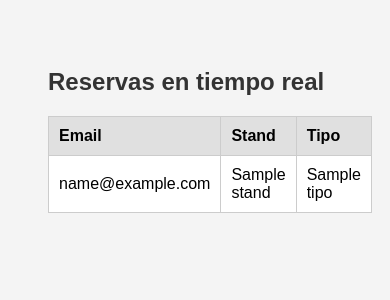
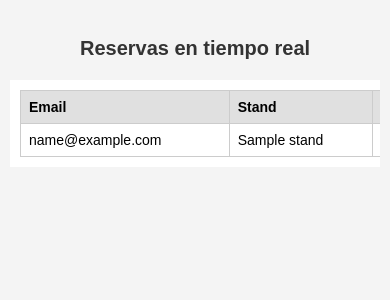
Before and after one commit to dcondor800/apa-reservas, a Flask app: template templates/admin.html in a window 390 px wide. Shown: the top 300 px of the page. Run offline with Flask 3, Linux system fonts and the light colour scheme; the template is opened without the code that fills it: most values are stand-ins (such as "Sample title", 1, 10 or a date in 2020).

Commit message:
Add files via upload

```diff
--- a/templates/admin.html
+++ b/templates/admin.html
@@ -3,34 +3,73 @@
 <head>
   <meta charset="UTF-8">
   <title>Panel de Administración</title>
+  <meta name="viewport" content="width=device-width, initial-scale=1.0">
   <style>
     body {
       font-family: sans-serif;
       background: #f4f4f4;
       padding: 40px;
+      margin: 0;
     }
+
     h2 {
       color: #333;
+      text-align: center;
     }
+
+    .table-container {
+      overflow-x: auto;
+      background: white;
+      border-radius: 8px;
+      box-shadow: 0 2px 6px rgba(0,0,0,0.1);
+      padding: 20px;
+      margin-top: 20px;
+    }
+
     table {
       width: 100%;
       border-collapse: collapse;
-      margin-top: 20px;
-      background: white;
+      min-width: 480px;
     }
+
     th, td {
       border: 1px solid #ccc;
-      padding: 10px;
+      padding: 10px 12px;
       text-align: left;
+      font-size: 15px;
     }
+
     th {
       background: #e0e0e0;
+    }
+
+    @media (max-width: 600px) {
+      body {
+        padding: 20px 10px;
+      }
+
+      h2 {
+        font-size: 20px;
+      }
+
+      th, td {
+        font-size: 14px;
+        padding: 8px;
+      }
+
+      .table-container {
+        padding: 10px;
+        border-radius: 0;
+        box-shadow: none;
+      }
     }
   </style>
 </head>
 <body>
   <h2>Reservas en tiempo real</h2>
+
   {% if reservas %}
+    <div class="table-container">
       <table>
         <thead>
           <tr>
@@ -49,8 +88,9 @@
           {% endfor %}
         </tbody>
       </table>
+    </div>
   {% else %}
-    <p>No hay reservas registradas todavía.</p>
+    <p style="text-align:center;">No hay reservas registradas todavía.</p>
   {% endif %}
 </body>
 </html>
```
Also changed, not shown: templates/expirado_espera.html (+39 -1 lines), templates/finalizado.html (+44 -1 lines), templates/ya_escogiste.html (+43 -1 lines). Lines whose indentation alone changed are shown as unchanged.
